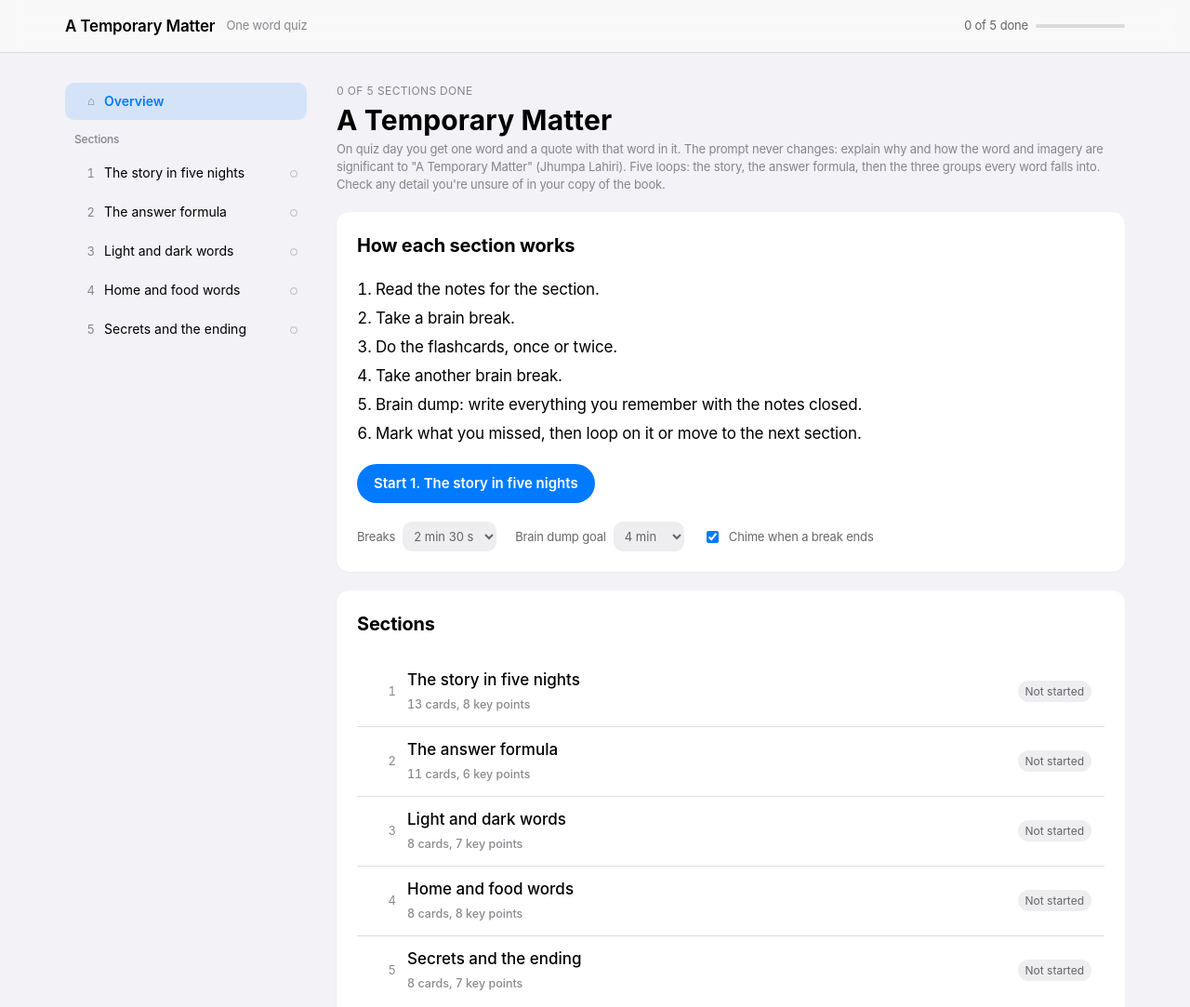
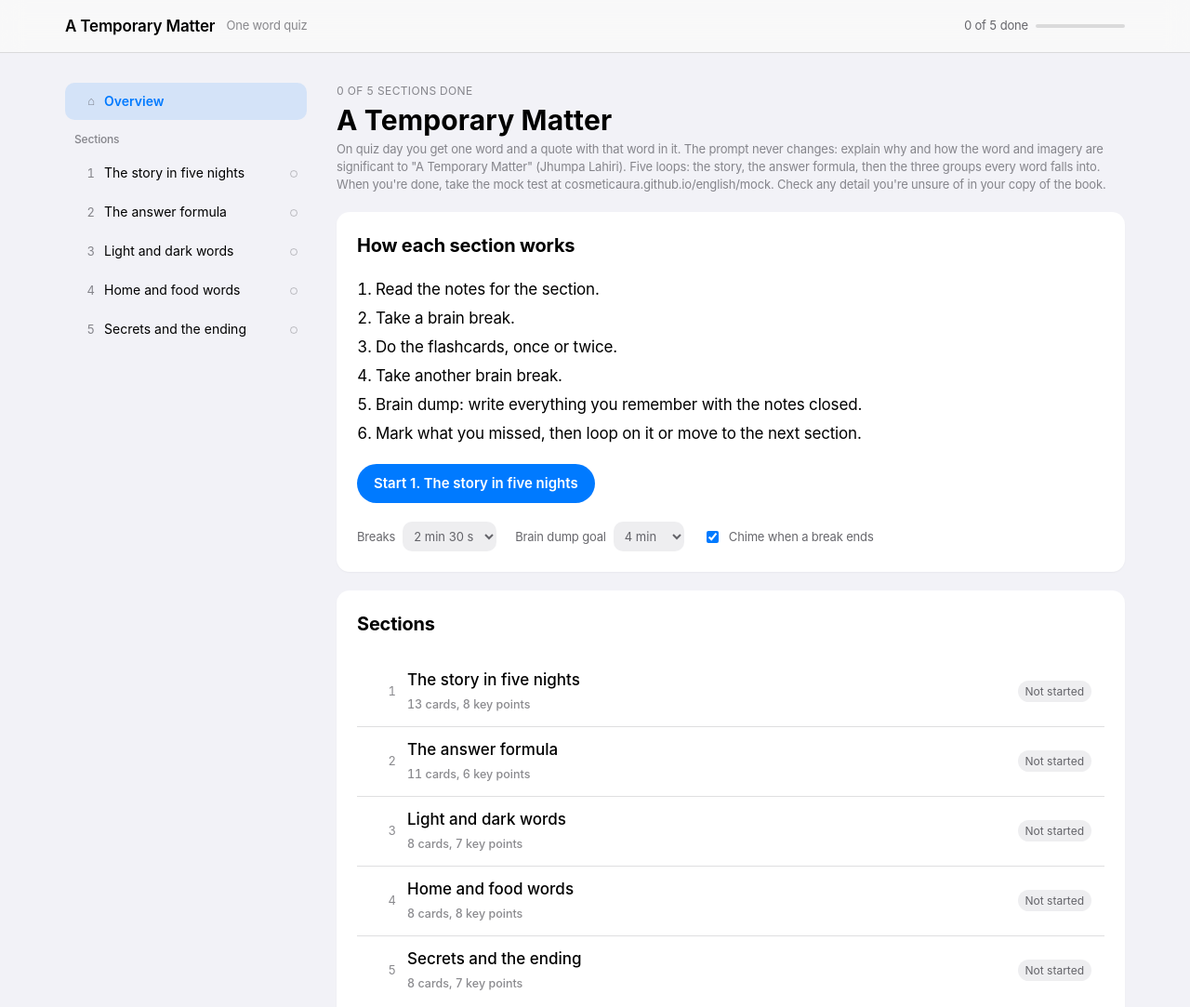
Before and after one commit to CosmeticAura/english, a plain HTML site: page index.html in a window 1280 px wide. Shown: the top 1083 px of the page at 93% size. Drawn offline with Linux system fonts and the light colour scheme.

Commit message:
Point the study loop to the mock test

```diff
--- a/index.html
+++ b/index.html
@@ -324,7 +324,7 @@ textarea.dump:focus{border-color:var(--accent);box-shadow:0 0 0 3px rgba(0,122,2
 const DECK = {
  "title": "A Temporary Matter",
  "subtitle": "One word quiz",
- "source": "On quiz day you get one word and a quote with that word in it. The prompt never changes: explain why and how the word and imagery are significant to \"A Temporary Matter\" (Jhumpa Lahiri). Five loops: the story, the answer formula, then the three groups every word falls into. Check any detail you're unsure of in your copy of the book.",
+ "source": "On quiz day you get one word and a quote with that word in it. The prompt never changes: explain why and how the word and imagery are significant to \"A Temporary Matter\" (Jhumpa Lahiri). Five loops: the story, the answer formula, then the three groups every word falls into. When you're done, take the mock test at cosmeticaura.github.io/english/mock. Check any detail you're unsure of in your copy of the book.",
  "breakMinutes": 2.5,
  "dumpMinutes": 4,
  "sections": [
```
